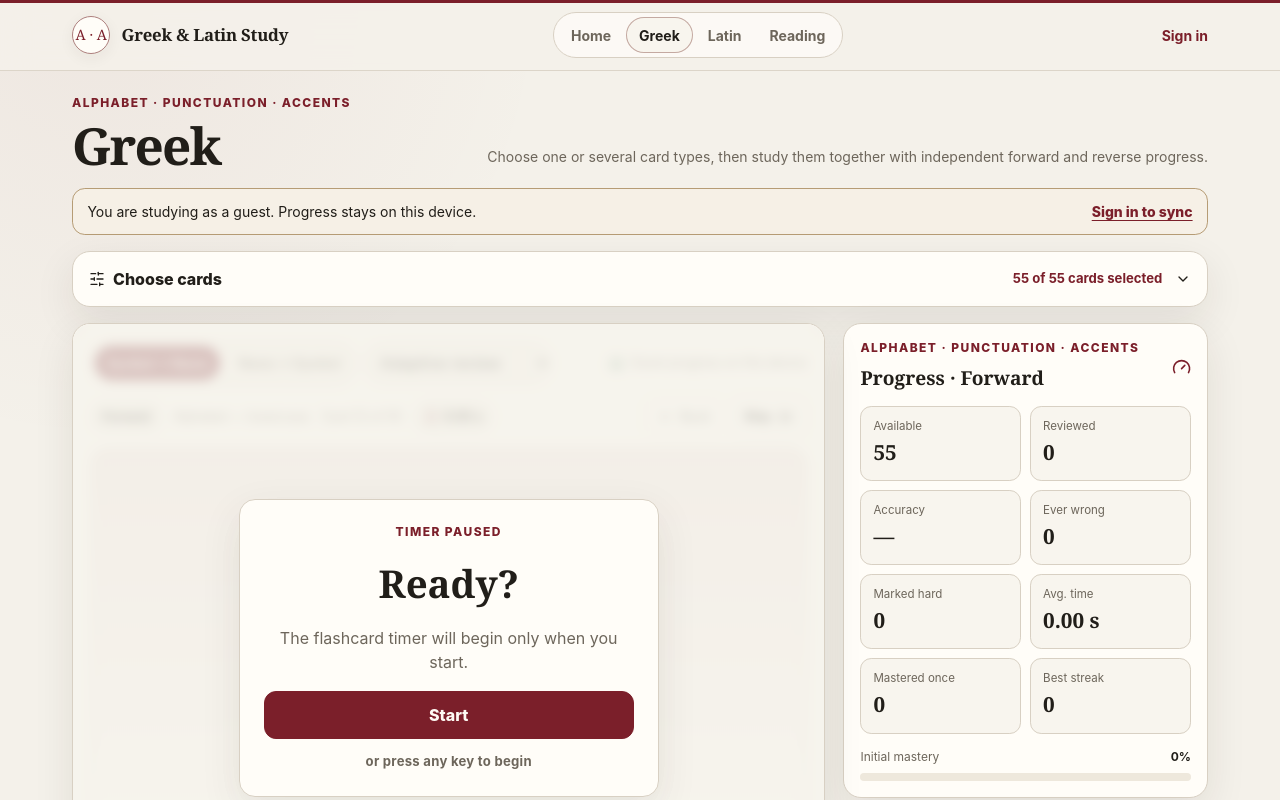
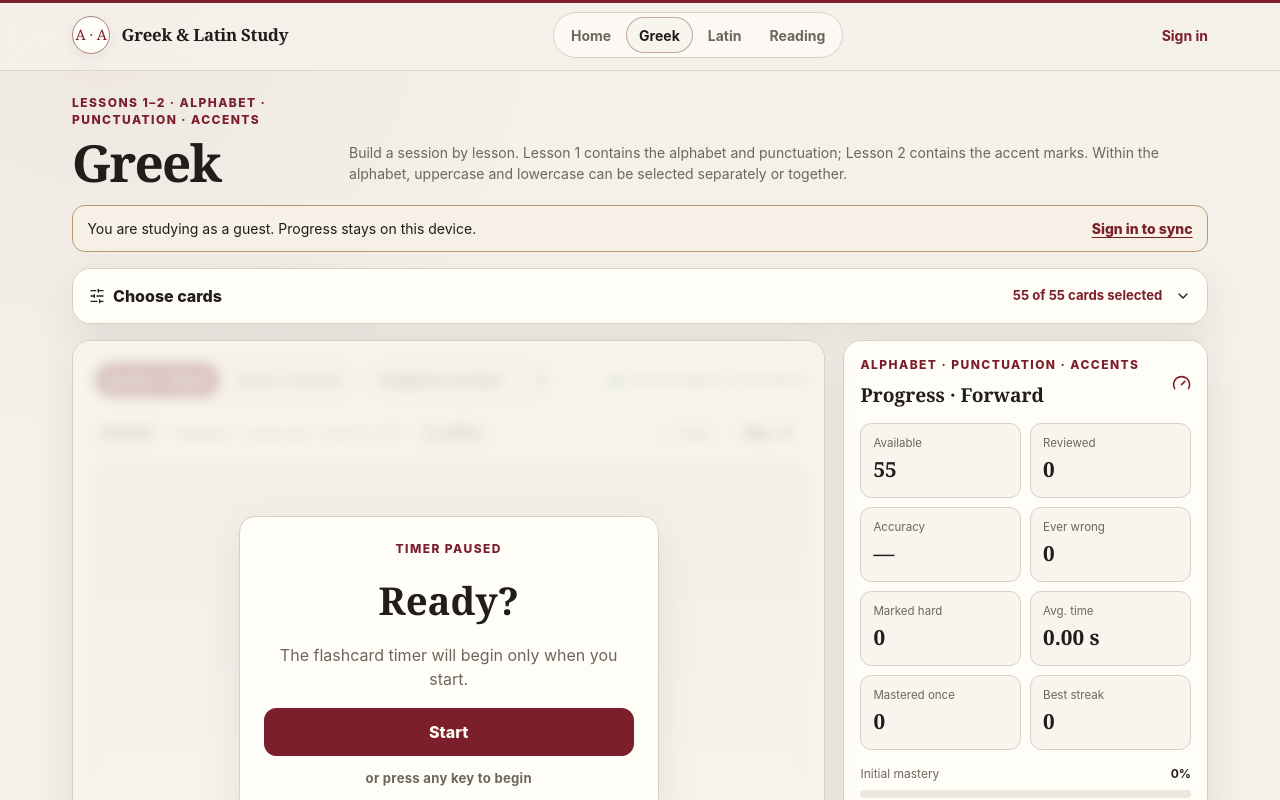
Before and after one commit to coltonkirby01/greek-latin-study, a React (Vite) app: page /greek in a window 1280 px wide. Shown: the top 800 px of the page. Built offline with nearby package versions, Linux system fonts and the light colour scheme; no server answers.

Commit message:
Organize Greek filters by lesson

```diff
--- a/src/pages/greek-page.tsx
+++ b/src/pages/greek-page.tsx
@@ -2,7 +2,7 @@ import { useMemo, useState } from "react";
 import { Link } from "react-router-dom";
 import { loadGreekDeck } from "../data/builtin-decks";
 import { useAuth } from "../features/auth/auth-context";
-import { FilterCheckbox, FilterSection, StudyFilterMenu } from "../features/study/study-filter-menu";
+import { FilterCheckbox, FilterDisclosure, FilterSection, StudyFilterMenu } from "../features/study/study-filter-menu";
 import { StudySession } from "../features/study/study-session";
 import type { StudyDirection } from "../features/study/types";
 import { useAsync } from "../hooks/use-async";
@@ -14,11 +14,18 @@ const categories = {
   accents: "Accent marks",
 } as const;
 const allCategories = Object.values(categories);
+const lesson1Categories = [categories.uppercase, categories.lowercase, categories.punctuation] as const;
+const alphabetCategories = [categories.uppercase, categories.lowercase] as const;
+const lesson2Categories = [categories.accents] as const;
 
 function updateSet(current: Set<string>, values: readonly string[], checked: boolean) {
   const next = new Set(current);
   for (const value of values) checked ? next.add(value) : next.delete(value);
   return next;
+}
+
+function countSelected(selected: Set<string>, values: readonly string[]) {
+  return values.filter((value) => selected.has(value)).length;
 }
 
 export function GreekPage() {
@@ -29,23 +36,35 @@ export function GreekPage() {
   const cards = useMemo(() => deck?.cards.filter((card) => selected.has(card.category ?? "")) ?? [], [deck, selected]);
   const countFor = (category: string) => deck?.cards.filter((card) => card.category === category).length ?? 0;
   const selectionKey = [...selected].sort().join("|");
+  const lesson1Selected = countSelected(selected, lesson1Categories);
+  const lesson2Selected = countSelected(selected, lesson2Categories);
+  const alphabetSelected = countSelected(selected, alphabetCategories);
 
   return <main className="page-shell study-page">
     <div className="study-page-heading">
-      <div><p className="eyebrow">Alphabet · punctuation · accents</p><h1>Greek</h1></div>
-      <p>Choose one or several card types, then study them together with independent forward and reverse progress.</p>
+      <div><p className="eyebrow">Lessons 1–2 · alphabet · punctuation · accents</p><h1>Greek</h1></div>
+      <p>Build a session by lesson. Lesson 1 contains the alphabet and punctuation; Lesson 2 contains the accent marks. Within the alphabet, uppercase and lowercase can be selected separately or together.</p>
     </div>
     {!user && <div className="guest-banner"><span>You are studying as a guest. Progress stays on this device.</span><Link to="/account">Sign in to sync</Link></div>}
     {error && <div className="inline-alert">{error}</div>}
-    {deck && <StudyFilterMenu summary={`${cards.length} of ${deck.cards.length} cards selected`} detail="Selections combine into one Greek study session. Choose only uppercase, mix uppercase and lowercase, or include punctuation and accent marks at the same time.">
-      <FilterSection title="Alphabet" description="Uppercase and lowercase are separate cards, so either or both can be included." onAll={() => setSelected((current) => updateSet(current, [categories.uppercase, categories.lowercase], true))} onNone={() => setSelected((current) => updateSet(current, [categories.uppercase, categories.lowercase], false))}>
-        <FilterCheckbox label="Uppercase letters" count={countFor(categories.uppercase)} checked={selected.has(categories.uppercase)} onChange={(checked) => setSelected((current) => updateSet(current, [categories.uppercase], checked))} />
-        <FilterCheckbox label="Lowercase letters" count={countFor(categories.lowercase)} checked={selected.has(categories.lowercase)} onChange={(checked) => setSelected((current) => updateSet(current, [categories.lowercase], checked))} />
-      </FilterSection>
-      <FilterSection title="Marks" description="Add either group to the same session as the alphabet." onAll={() => setSelected((current) => updateSet(current, [categories.punctuation, categories.accents], true))} onNone={() => setSelected((current) => updateSet(current, [categories.punctuation, categories.accents], false))}>
-        <FilterCheckbox label="Punctuation" count={countFor(categories.punctuation)} checked={selected.has(categories.punctuation)} onChange={(checked) => setSelected((current) => updateSet(current, [categories.punctuation], checked))} />
-        <FilterCheckbox label="Accent marks" count={countFor(categories.accents)} checked={selected.has(categories.accents)} onChange={(checked) => setSelected((current) => updateSet(current, [categories.accents], checked))} />
-      </FilterSection>
+    {deck && <StudyFilterMenu summary={`${cards.length} of ${deck.cards.length} cards selected`} detail="Lesson selections combine into one Greek study session. Open only the lesson or subsection you want to customize.">
+      <FilterDisclosure title="Lesson 1" summary={`${lesson1Selected} of ${lesson1Categories.length} card types selected`}>
+        <FilterSection title="Lesson 1 material" description="Choose alphabet, punctuation, or both." onAll={() => setSelected((current) => updateSet(current, lesson1Categories, true))} onNone={() => setSelected((current) => updateSet(current, lesson1Categories, false))}>
+          <FilterCheckbox label="Punctuation" count={countFor(categories.punctuation)} checked={selected.has(categories.punctuation)} onChange={(checked) => setSelected((current) => updateSet(current, [categories.punctuation], checked))} hint="Lesson 1 punctuation marks" />
+          <FilterDisclosure title="Alphabet" summary={`${alphabetSelected} of ${alphabetCategories.length} cases selected`} nested>
+            <FilterSection title="Alphabet" description="Uppercase and lowercase are separate cards; select either or both." onAll={() => setSelected((current) => updateSet(current, alphabetCategories, true))} onNone={() => setSelected((current) => updateSet(current, alphabetCategories, false))}>
+              <FilterCheckbox label="Uppercase letters" count={countFor(categories.uppercase)} checked={selected.has(categories.uppercase)} onChange={(checked) => setSelected((current) => updateSet(current, [categories.uppercase], checked))} />
+              <FilterCheckbox label="Lowercase letters" count={countFor(categories.lowercase)} checked={selected.has(categories.lowercase)} onChange={(checked) => setSelected((current) => updateSet(current, [categories.lowercase], checked))} />
+            </FilterSection>
+          </FilterDisclosure>
+        </FilterSection>
+      </FilterDisclosure>
+
+      <FilterDisclosure title="Lesson 2" summary={`${lesson2Selected} of ${lesson2Categories.length} card types selected`}>
+        <FilterSection title="Lesson 2 material" description="Accent marks from Lesson 2." onAll={() => setSelected((current) => updateSet(current, lesson2Categories, true))} onNone={() => setSelected((current) => updateSet(current, lesson2Categories, false))}>
+          <FilterCheckbox label="Accent marks" count={countFor(categories.accents)} checked={selected.has(categories.accents)} onChange={(checked) => setSelected((current) => updateSet(current, [categories.accents], checked))} />
+        </FilterSection>
+      </FilterDisclosure>
     </StudyFilterMenu>}
     {deck ? <StudySession key={`${direction}:${selectionKey}`} deck={deck} cards={cards} studyKey={direction} direction={direction} onDirectionChange={setDirection} directionLabels={{ forward: "Symbol → Name", reverse: "Name → Symbol" }} cardMeta={(card) => `Card ${card.rank ?? 0} of ${deck.cards.length}`} renderFront={(_card, copy) => <span className={direction === "forward" ? "greek-front" : "study-prompt reverse-text-prompt"}>{copy.prompt}</span>} renderBack={(card) => { const details = direction === "forward" ? card.back.split("\n").slice(1).join("\n") : card.reverseBack?.split("\n").slice(1).join("\n"); return <span className="answer-block"><strong className={direction === "reverse" ? "greek-front compact-greek" : "greek-answer-title"}>{direction === "reverse" ? card.front : String(card.metadata?.backTitle ?? "Answer")}</strong><span className="answer-notes">{details}</span></span>; }} /> : <div className="study-loading panel-surface"><span className="loading-mark">α</span><p>Preparing Greek…</p></div>}
   </main>;
```
